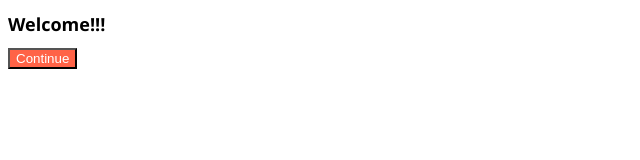
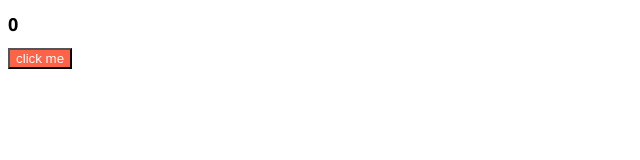
Before and after one commit to hyer0705/react-met-on-a-rainy-day, a React (Create React App) app: page / in a window 1280 px wide. Shown: the top 160 px of the page, without its empty margins (0-640 px from the left). Built offline with nearby package versions, Linux system fonts and the light colour scheme.

Commit message:
Use useState to develop counter

```diff
--- a/src/App.js
+++ b/src/App.js
@@ -1,11 +1,17 @@
 import Button from "./Button.js";
 import styles from "./App.module.css";
+import { useState } from "react";
 
 function App() {
+  const [counter, setCounter] = useState(0);
+  const onClick = () => {
+    setCounter((prev) => prev + 1);
+  };
+
   return (
     <div className="App">
-      <h1 className={styles.title}>Welcome!!!</h1>
-      <Button text="Continue"></Button>
+      <h1 className={styles.title}>{counter}</h1>
+      <Button text="click me" onClick={onClick}></Button>
     </div>
   );
 }
--- a/src/Button.js
+++ b/src/Button.js
@@ -1,12 +1,17 @@
 import PropTypes from "prop-types";
 import styles from "./Button.module.css";
 
-function Button({ text }) {
-  return <button className={styles.btn}>{text}</button>;
+function Button({ text, onClick }) {
+  return (
+    <button onClick={onClick} className={styles.btn}>
+      {text}
+    </button>
+  );
 }
 
 Button.propTypes = {
   text: PropTypes.string.isRequired,
+  onClick: PropTypes.func.isRequired,
 };
 
 export default Button;
```
